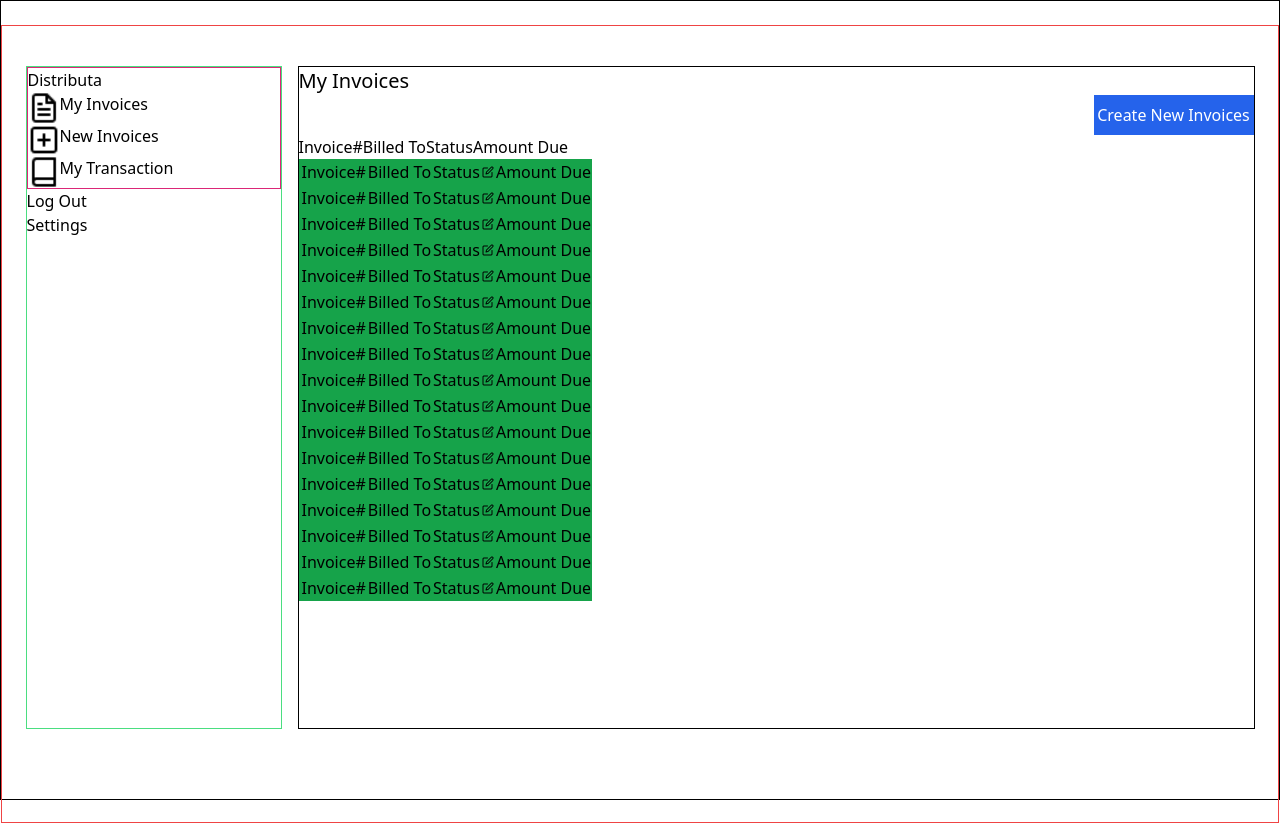
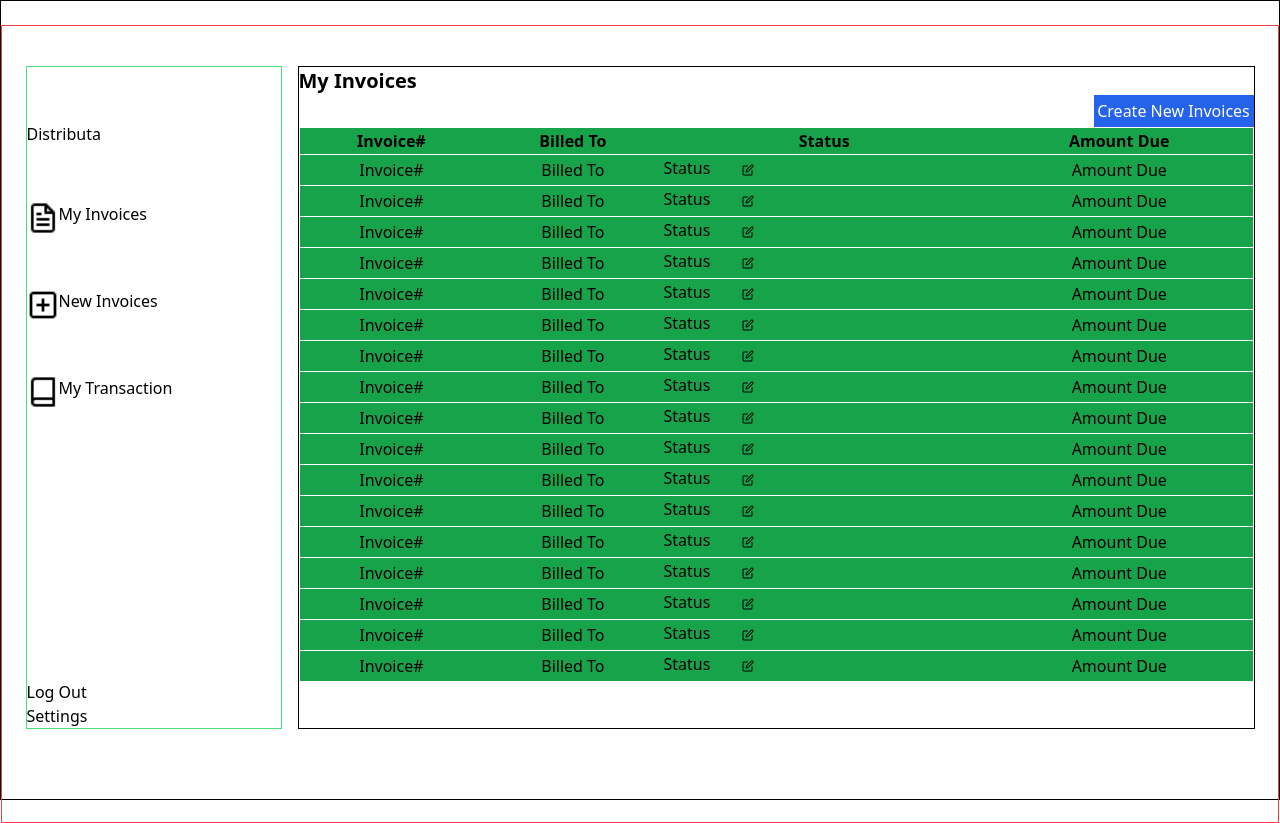
Before and after one commit to nakayizakevina/Distributa, a website: page myinvoice.html in a window 1280 px wide. Drawn offline with Linux system fonts and the light colour scheme.

Commit message:
have made changes to the left part of my-invoice file

```diff
--- a/myinvoice.html
+++ b/myinvoice.html
@@ -9,10 +9,10 @@
 <body>
     <div class="w-screen h-screen flex justify-center border border-black ">
       <div class="w-full h-full mt-6 border flex justify-center border-red-500">
-         <div class=" w-64 h-5/6 border mt-10  mr-2 border-green-400  flex flex-col">
-             <div class=" border border-pink-600">
+         <div class=" w-64 h-5/6 border mt-10  mr-2  border-green-400  flex flex-col justify-between ">
+             <div class="h-3/5 flex flex-col justify-evenly">
                  <p>Distributa</p>
-                 <div class="flex ">
+                 <div class="flex">
                      <img class="w-8 h-8" src="./img/file-text 1.png"alt="file">
                      <p>My Invoices</p>
                  </div>
@@ -24,8 +24,6 @@
                      <img class="w-8 h-8" src="./img/book.png"alt="book">
                      <p>My Transaction</p>
                  </div>
-
-
                </div>
               <div class=>
                  <p>Log Out <br> Settings</p>
@@ -33,153 +31,120 @@
 
             </div>
             <div class="w-9/12 h-5/6 mt-10 ml-2 border border-black">
-                <p class="text-xl">My Invoices</p>
+                <p class="text-xl font-bold">My Invoices</p>
                 <div class=" w-full flex justify-end">
-                    <button class="bg-blue-600 text-white w-40 h-10">Create New Invoices</button>
+                    <button class="bg-blue-600 text-white w-40 h-8">Create New Invoices</button>
                 </div>
-                <table class="table-auto bg-green-600">
+                <table class="table-auto w-full text-center justify-between bg-green-600">
                     <thead>
-                      <tr>
-                        <tr>Invoice#</tr>
-                        <tr>Billed To</tr>
-                        <tr>Status</tr>
-                        <tr>Amount Due</tr>
+                      <tr class="border border-white">
+                         <th>Invoice#</th>
+                         <th>Billed To</th>
+                         <th>Status</th>
+                         <th>Amount Due</th>
+                      </tr>
                     </thead>
                     <tbody>
-                        <tr>
-                          <td></td>
+                        <tr class="border border-white ">
                           <td>Invoice#</td>
                           <td>Billed To</td>
-                          <td>Status</td>
-                          <td><img src="./img/edit.png" alt="edit"></td>
+                          <td class="flex">Status <img  class="w-fit h-fit px-8 py-2 " src="./img/edit.png" alt="edit"></td>
                           <td>Amount Due</td>
                         </tr>
-                        <tr>
-                            <td></td>
+                        <tr  class="border border-white">
                             <td>Invoice#</td>
                             <td>Billed To</td>
-                            <td>Status</td>
-                            <td><img src="./img/edit.png" alt="edit"></td>
+                            <td class="flex">Status <img  class="w-fit h-fit px-8 py-2" src="./img/edit.png" alt="edit"> </td>
                             <td>Amount Due</td>
                         </tr>
-                          <tr>
-                            <td></td>
+                        <tr class="border border-white">
                             <td>Invoice#</td>
                             <td>Billed To</td>
-                            <td>Status</td>
-                            <td><img src="./img/edit.png" alt="edit"></td>
+                            <td class="flex">Status <img  class="w-fit h-fit px-8 py-2" src="./img/edit.png" alt="edit"> </td>
                             <td>Amount Due</td>
                         </tr>
-                          <tr>
-                            <td></td>
+                        <tr class="border border-white" >
                             <td>Invoice#</td>
                             <td>Billed To</td>
-                            <td>Status</td>
-                            <td><img src="./img/edit.png" alt="edit"></td>
+                            <td class="flex">Status  <img  class="w-fit h-fit px-8 py-2" src="./img/edit.png" alt="edit"></td>
                             <td>Amount Due</td>
                         </tr>
-                          <tr>
-                            <td></td>
+                        <tr class="border border-white">
                             <td>Invoice#</td>
                             <td>Billed To</td>
-                            <td>Status</td>
-                            <td><img src="./img/edit.png" alt="edit"></td>
+                            <td class="flex">Status  <img  class="w-fit h-fit px-8 py-2"  src="./img/edit.png" alt="edit"></td>
                             <td>Amount Due</td>
                         </tr>
-                          <tr>
-                            <td></td>
+                        <tr class="border border-white">
                             <td>Invoice#</td>
                             <td>Billed To</td>
-                            <td>Status</td>
-                            <td><img src="./img/edit.png" alt="edit"></td>
+                            <td class="flex">Status <img  class="w-fit h-fit px-8 py-2" src="./img/edit.png" alt="edit"> </td>
                             <td>Amount Due</td>
                         </tr>
-                          <tr>
-                            <td></td>
+                        <tr class="border border-white">
                             <td>Invoice#</td>
                             <td>Billed To</td>
-                            <td>Status</td>
-                            <td><img src="./img/edit.png" alt="edit"></td>
+                            <td class="flex">Status  <img class="w-fit h-fit px-8 py-2"  src="./img/edit.png" alt="edit"></td>
                             <td>Amount Due</td>
                         </tr>
-                          <tr>
-                            <td></td>
+                        <tr class="border border-white">
                             <td>Invoice#</td>
                             <td>Billed To</td>
-                            <td>Status</td>
-                            <td><img src="./img/edit.png" alt="edit"></td>
+                            <td class="flex">Status <img  class="w-fit h-fit px-8 py-2" src="./img/edit.png" alt="edit"></td>
                             <td>Amount Due</td>
                         </tr>
-                          <tr>
-                            <td></td>
+                        <tr class="border border-white">
                             <td>Invoice#</td>
                             <td>Billed To</td>
-                            <td>Status</td>
-                            <td><img src="./img/edit.png" alt="edit"></td>
+                            <td class="flex">Status <img  class="w-fit h-fit px-8 py-2 " src="./img/edit.png" alt="edit"> </td>
                             <td>Amount Due</td>
                         </tr>
-                          <tr>
-                            <td></td>
+                        <tr class="border border-white">
                             <td>Invoice#</td>
                             <td>Billed To</td>
-                            <td>Status</td>
-                            <td><img src="./img/edit.png" alt="edit"></td>
+                            <td class="flex">Status <img class="w-fit h-fit px-8 py-2"  src="./img/edit.png" alt="edit"></td>
                             <td>Amount Due</td>
                         </tr>
-                          <tr>
-                            <td></td>
+                        <tr class="border border-white">
                             <td>Invoice#</td>
                             <td>Billed To</td>
-                            <td>Status</td>
-                            <td><img src="./img/edit.png" alt="edit"></td>
+                            <td class="flex">Status<img  class="w-fit h-fit px-8 py-2" src="./img/edit.png" alt="edit"></td>
                             <td>Amount Due</td>
                         </tr>
-                          <tr>
-                            <td></td>
+                        <tr class="border border-white">
                             <td>Invoice#</td>
                             <td>Billed To</td>
-                            <td>Status</td>
-                            <td><img src="./img/edit.png" alt="edit"></td>
+                            <td class="flex">Status <img class="w-fit h-fit px-8 py-2"  src="./img/edit.png" alt="edit"> </td>
                             <td>Amount Due</td>
                         </tr>
-                          <tr>
-                            <td></td>
+                        <tr class="border border-white">
                             <td>Invoice#</td>
                             <td>Billed To</td>
-                            <td>Status</td>
-                            <td><img src="./img/edit.png" alt="edit"></td>
+                            <td class="flex">Status<img  class="w-fit h-fit px-8 py-2" src="./img/edit.png" alt="edit"></td>
                             <td>Amount Due</td>
                         </tr>
-                          <tr>
-                            <td></td>
+                        <tr class="border border-white">
                             <td>Invoice#</td>
                             <td>Billed To</td>
-                            <td>Status</td>
-                            <td><img src="./img/edit.png" alt="edit"></td>
+                            <td class="flex">Status  <img  class="w-fit h-fit px-8 py-2" src="./img/edit.png" alt="edit"></td>
                             <td>Amount Due</td>
                         </tr>
-                          <tr>
-                            <td></td>
+                        <tr class="border border-white" >
                             <td>Invoice#</td>
                             <td>Billed To</td>
-                            <td>Status</td>
-                            <td><img src="./img/edit.png" alt="edit"></td>
+                            <td class="flex">Status <img  class="w-fit h-fit px-8 py-2 " src="./img/edit.png" alt="edit"></td>
                             <td>Amount Due</td>
                         </tr>
-                          <tr>
-                            <td></td>
+                        <tr class="border border-white">
                             <td>Invoice#</td>
                             <td>Billed To</td>
-                            <td>Status</td>
-                            <td><img src="./img/edit.png" alt="edit"></td>
+                            <td class="flex">Status <img class="w-fit h-fit px-8 py-2 " src="./img/edit.png" alt="edit"></td>
                             <td>Amount Due</td>
                         </tr>
-                          <tr>
-                            <td></td>
+                        <tr class="border border-white">
                             <td>Invoice#</td>
                             <td>Billed To</td>
-                            <td>Status</td>
-                            <td><img src="./img/edit.png" alt="edit"></td>
+                            <td class="flex">Status<img class="w-fit h-fit px-8 py-2"  src="./img/edit.png" alt="edit"></td>
                             <td>Amount Due</td>
                         </tr>
                     </tbody>
```
Also changed, not shown: output.css. Lines whose indentation alone changed are shown as unchanged.
